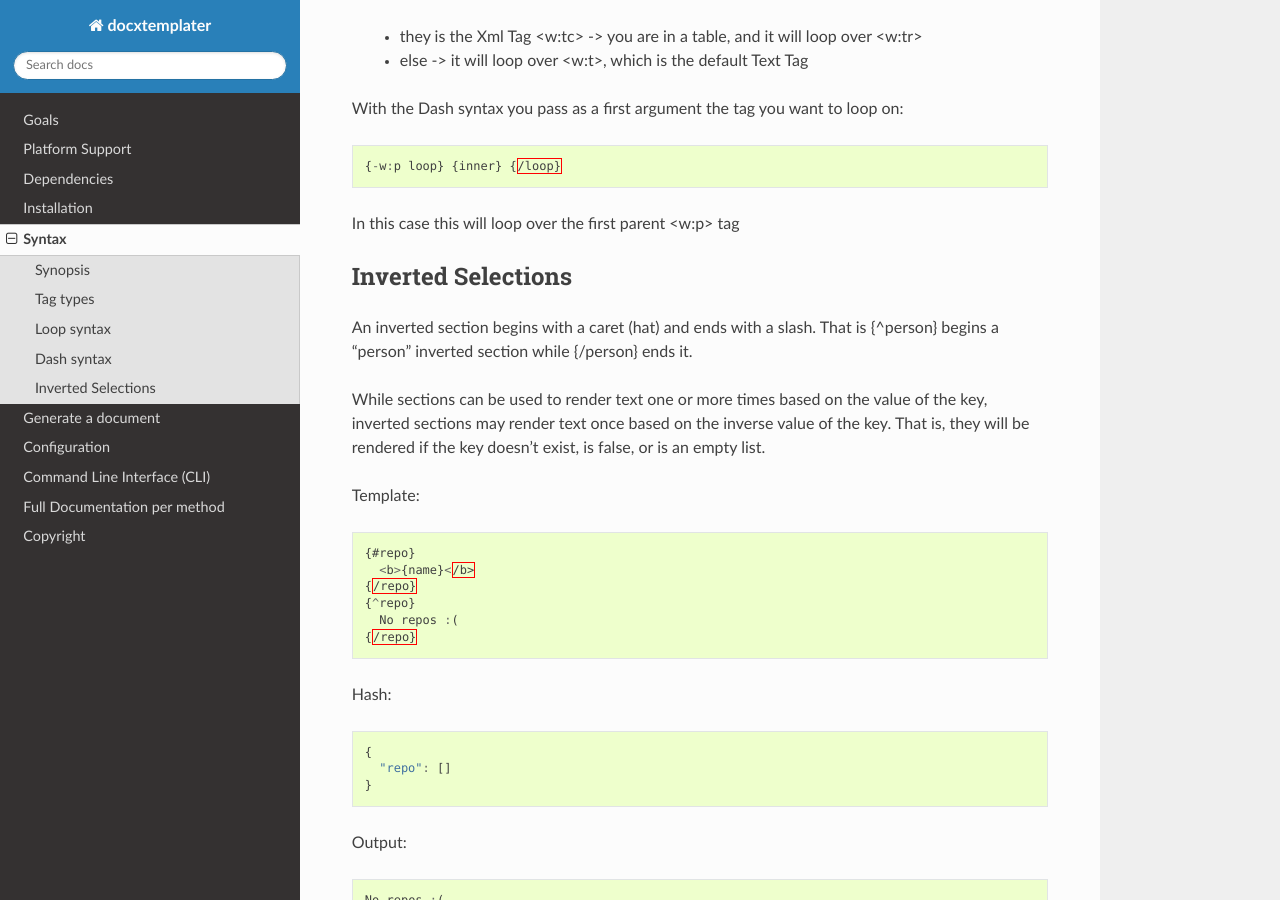
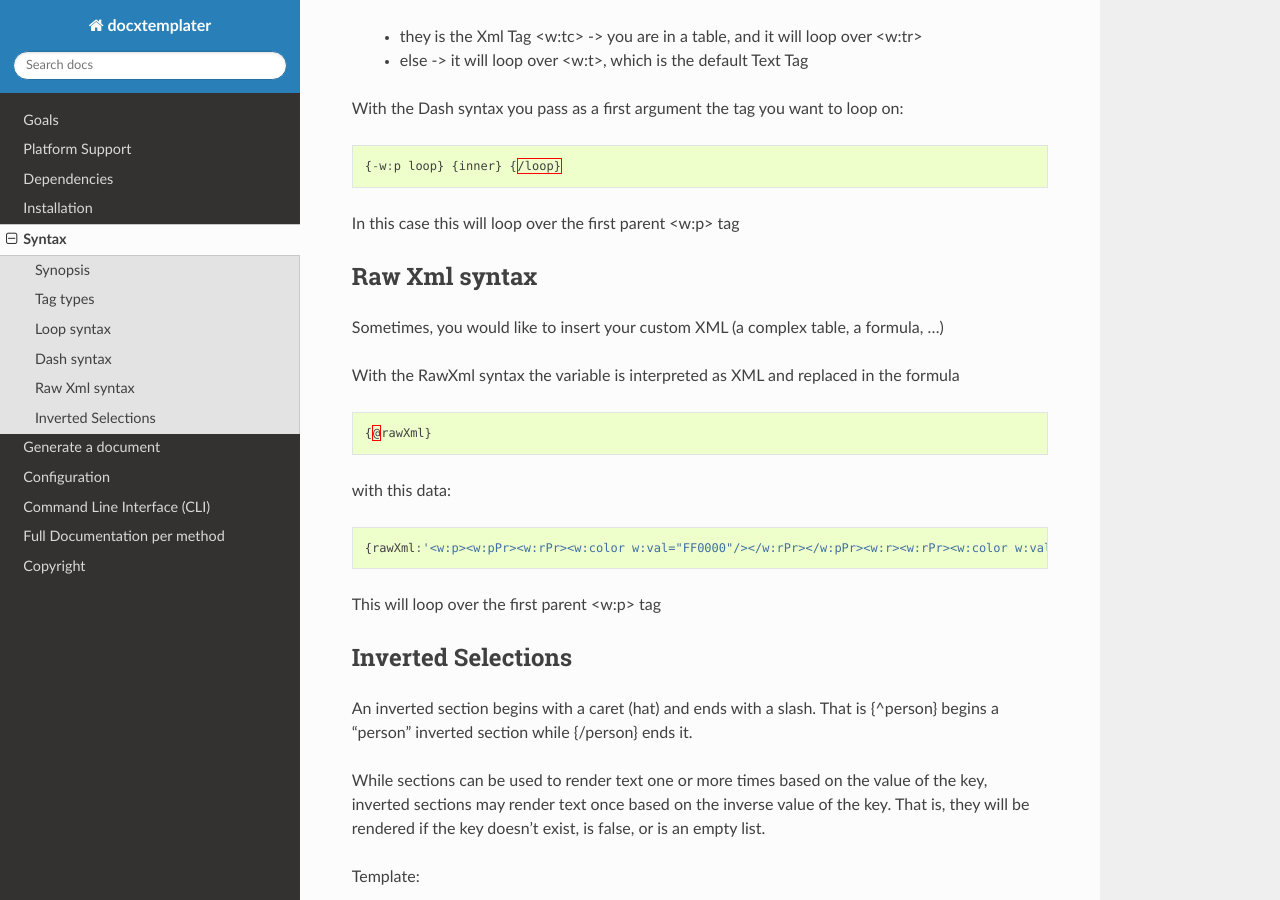
Before and after one commit to open-xml-templating/docxtemplater, a Sphinx documentation site: the page built from docs/source/syntax.rst, in a window 1280 px wide and 900 px high, scrolled down 1751 px. Built offline with Sphinx 7.4.7 and the Read the Docs theme 2.0.0, drawn with Linux system fonts in a browser that asks for light colours.

Commit message:
Add rawXMl Syntax to documentation

```diff
--- a/docs/source/syntax.rst
+++ b/docs/source/syntax.rst
@@ -98,6 +98,25 @@ With the Dash syntax you pass as a first argument the tag you want to loop on:
 
 In this case this will loop over the first parent <w:p> tag
 
+Raw Xml syntax
+-----------
+
+Sometimes, you would like to insert your custom XML (a complex table, a formula, ...)
+
+With the RawXml syntax the variable is interpreted as XML and replaced in the formula
+
+.. code-block:: javascript
+
+    {@rawXml}
+
+with this data:
+
+.. code-block:: javascript
+
+    {rawXml:'<w:p><w:pPr><w:rPr><w:color w:val="FF0000"/></w:rPr></w:pPr><w:r><w:rPr><w:color w:val="FF0000"/></w:rPr><w:t>My custom</w:t></w:r><w:r><w:rPr><w:color w:val="00FF00"/></w:rPr><w:t>XML</w:t></w:r></w:p>'}
+
+This will loop over the first parent <w:p> tag
+
 Inverted Selections
 -------------------
 
```
